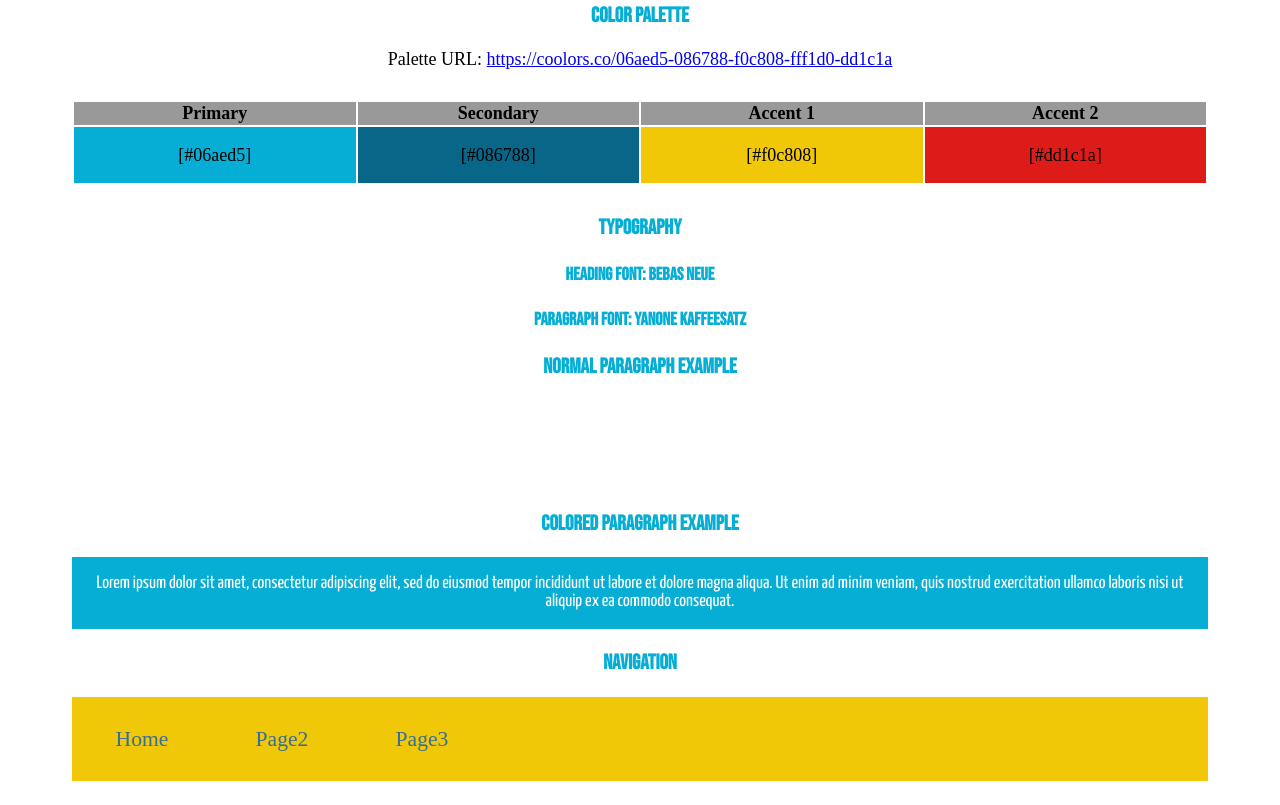
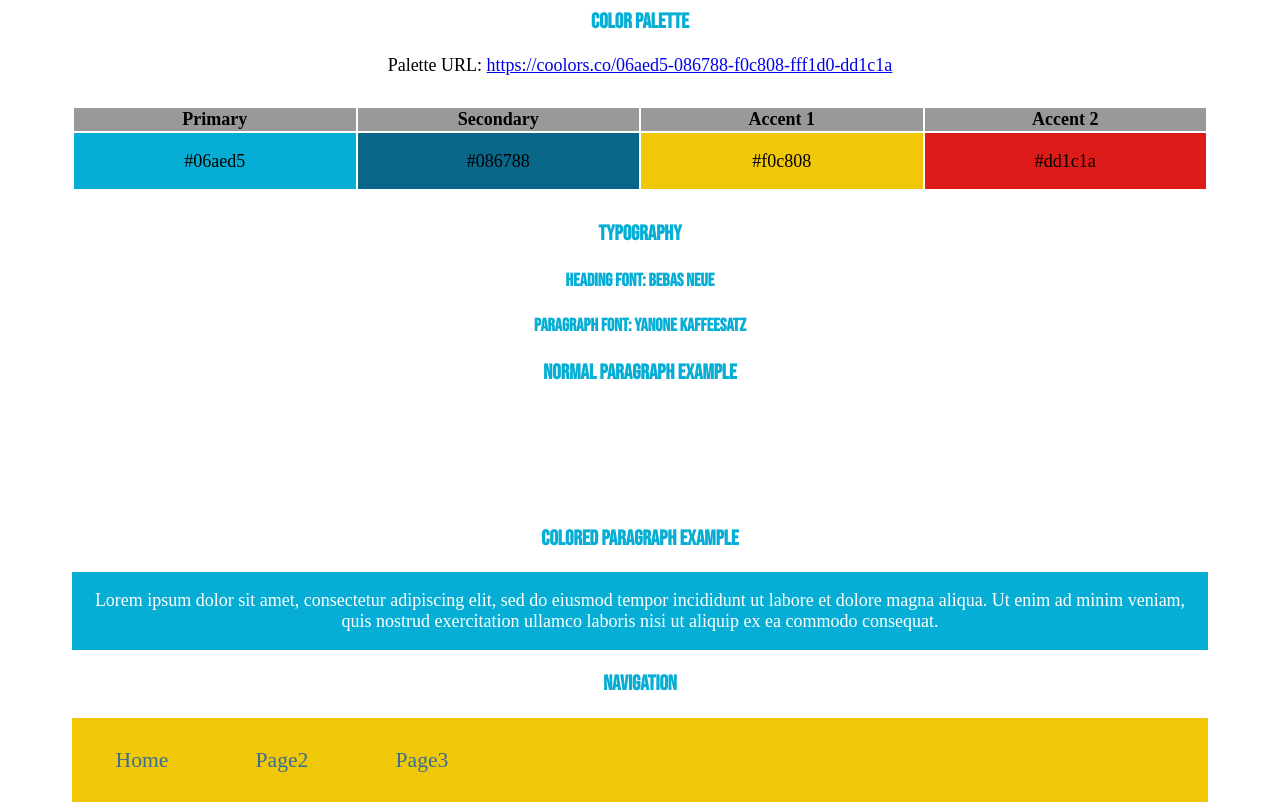
Before and after one commit to Sk1nnyJimmy/wdd130, a plain HTML site: page siteplan/site-plan.html in a window 1280 px wide. Shown: the part 1160-1965 px from the top of the page. Drawn offline with Linux system fonts and the light colour scheme.

Commit message:
updated changes

```diff
--- a/siteplan/site-plan.html
+++ b/siteplan/site-plan.html
@@ -57,10 +57,10 @@
             </tr>
             <!-- Replace the numbers in the boxes below with your hex color codes. Then switch to the site-plan.css file and change your colors there as well. -->
             <tr>
-                <td class="primary">[#06aed5]</td>
-                <td class="secondary">[#086788]</td>
-                <td class="accent1">[#f0c808]</td>
-                <td class="accent2">[#dd1c1a]</td>
+                <td class="primary">#06aed5</td>
+                <td class="secondary">#086788</td>
+                <td class="accent1">#f0c808</td>
+                <td class="accent2">#dd1c1a</td>
             </tr>
         </table>
 
--- a/siteplan/styles/site-plan.css
+++ b/siteplan/styles/site-plan.css
@@ -63,7 +63,7 @@ header > h1, header > h2 {
 }
 
 p {
-  font-family: var(--paragraph-font);
+  font-family: var(--paragraph-font-on-white);
   color: var(--paragraph-color-on-color);
   padding: 1em;
 }
```
